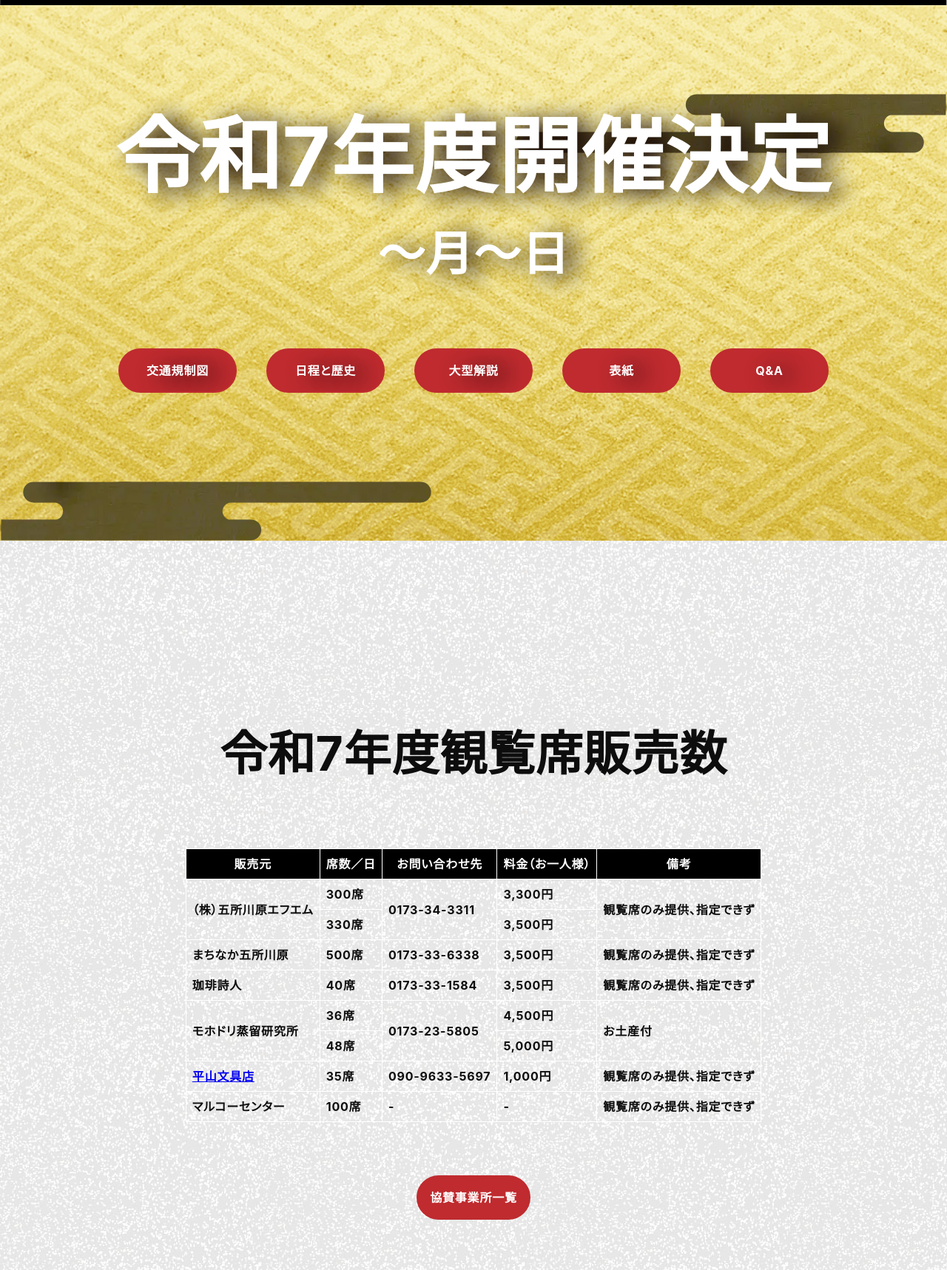
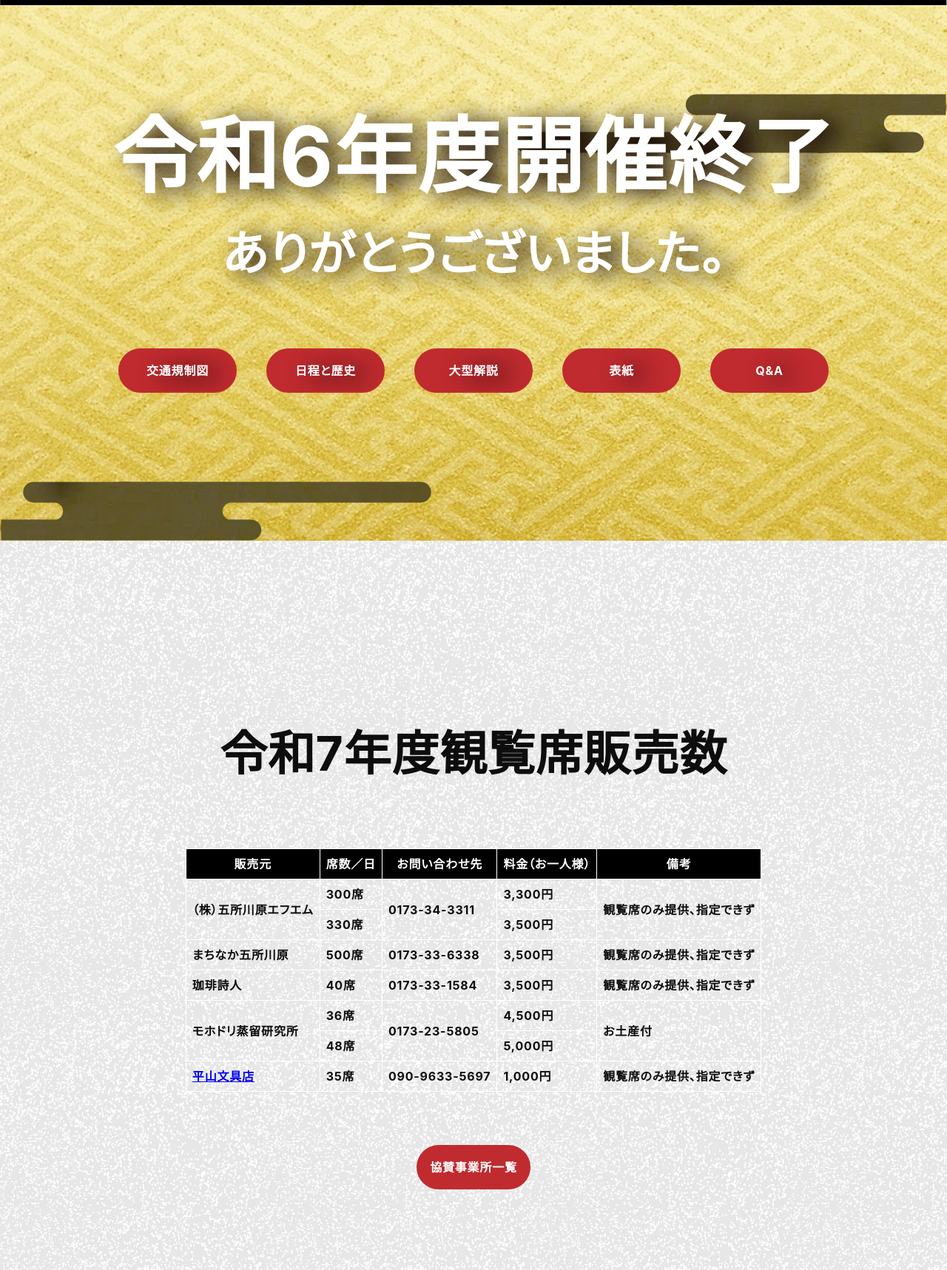
Before and after one commit to plus-agc/tachineputa-astro, an Astro site: page / in a window 1280 px wide. Shown: the part 1700-3417 px from the top of the page at 74% size. Built offline with nearby package versions, Linux system fonts and the light colour scheme; Astro itself is replaced by a stand-in of ours.

Commit message:
modified

```diff
--- a/src/pages/index.astro
+++ b/src/pages/index.astro
@@ -34,14 +34,14 @@ import Livestream from "../components/livestream.astro";
               data-type="standUpIn"
               data-duration="fast"
             >
-              <span>令</span><span>和</span><span>7</span><span>年</span><span
+              <span>令</span><span>和</span><span>6</span><span>年</span><span
                 >度</span
-              ><span>開</span><span>催</span><span>決</span><span>定</span>
+              ><span>開</span><span>催</span><span>終</span><span>了</span>
             </h2>
             <div class="l-spacer -top">
               <div class="l-container">
                 <p class="c-heading -primary -center roll is-rollActive">
-                  <span class="u-wr">〜月〜日</span>
+                  <span class="u-wr">ありがとうございました。</span>
                 </p>
               </div>
             </div>
@@ -178,13 +178,6 @@ import Livestream from "../components/livestream.astro";
                     <td>35席</td>
                     <td>090-9633-5697</td>
                     <td>1,000円</td>
-                    <td>観覧席のみ提供、指定できず</td>
-                  </tr>
-                  <tr>
-                    <td>マルコーセンター</td>
-                    <td>100席</td>
-                    <td>-</td>
-                    <td>-</td>
                     <td>観覧席のみ提供、指定できず</td>
                   </tr>
                 </table>
```
